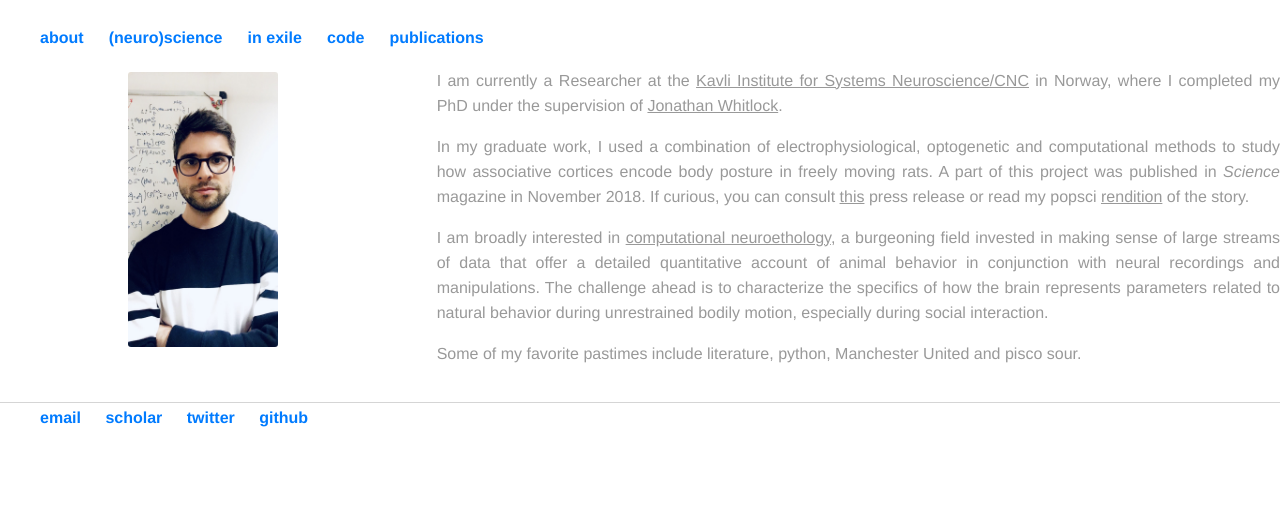
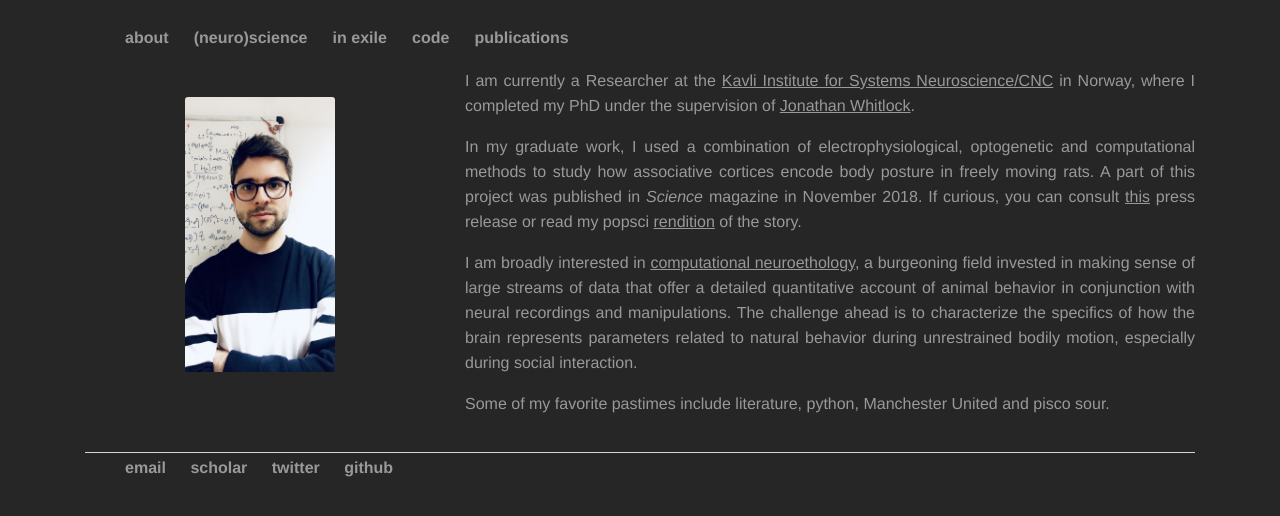
Before and after one commit to bartulem/bartulem.github.io, a Jekyll site: the page built from about/index.html, in a window 1280 px wide. Shown: the top 516 px of the page. Built offline with Jekyll 4.4.1, drawn with Linux system fonts in a browser that asks for light colours; some web fonts are replaced.

Commit message:
Update default.html

```diff
--- a/_layouts/default.html
+++ b/_layouts/default.html
@@ -3,7 +3,7 @@
 	<html lang="en">
 
 		{% include head.html %}
-		<link rel="stylesheet" type="text/css" href="/css/main.cs
+		<link rel="stylesheet" type="text/css" href="/css/main.css">
 
 		<body>
 			<div class="container">
```
